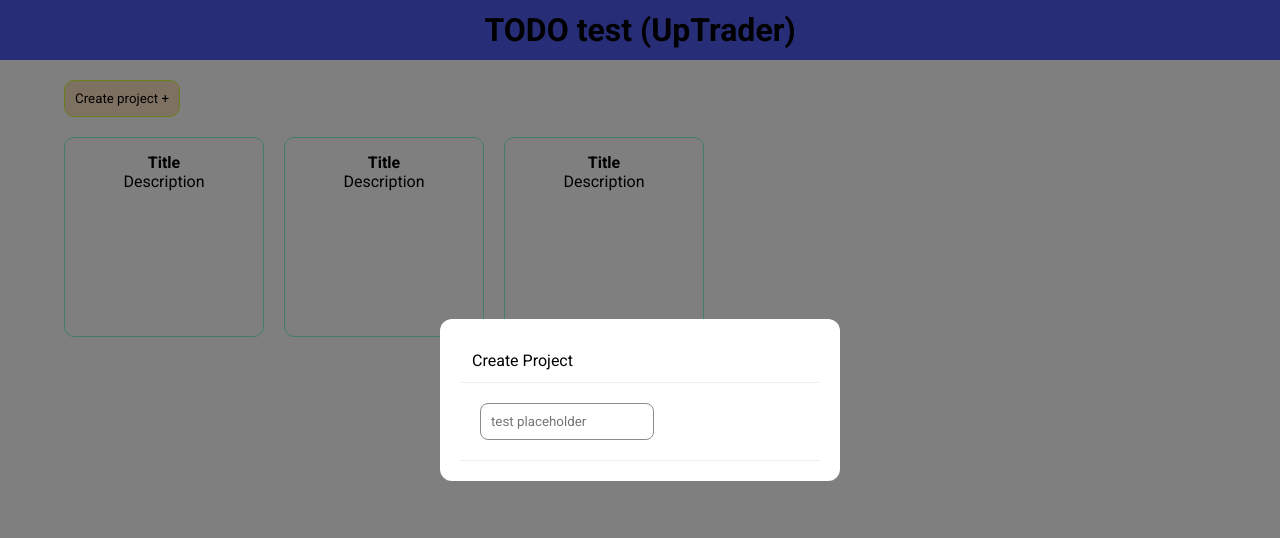
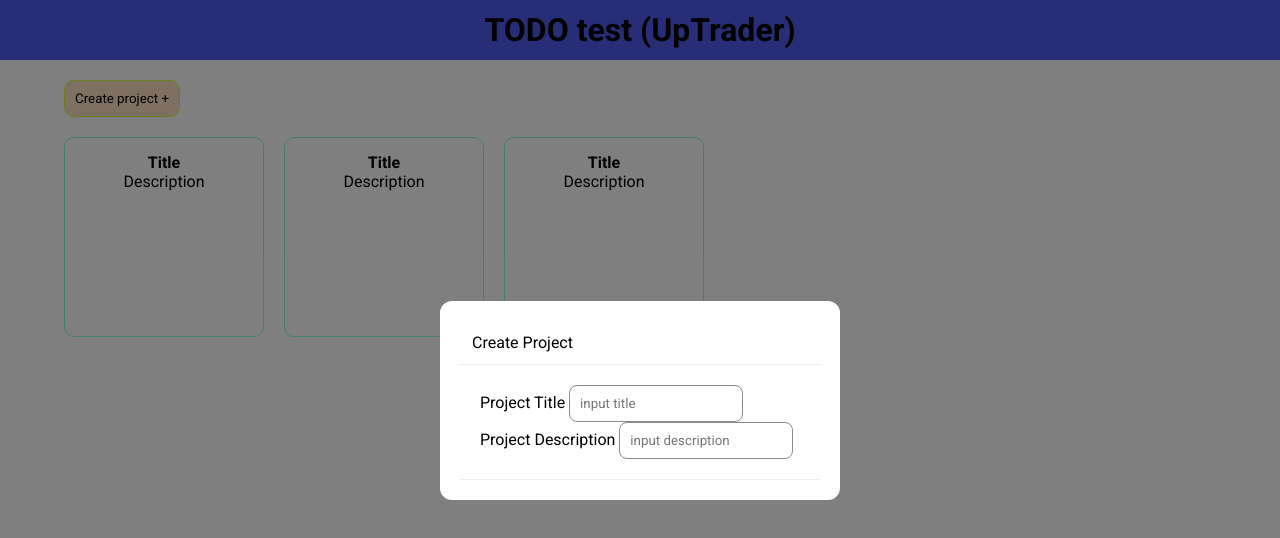
Before and after one commit to zhuraveln/kanban-board, a React (Create React App) app: page / in a window 1280 px wide. Both pictures are taken after a click on the button "Create project +". Shown: the top 538 px of the page. Built offline with nearby package versions, Linux system fonts and the light colour scheme.

Commit message:
Fixed ts types for input, button and form

```diff
--- a/src/components/FormCreateProject/FormCreateProject.tsx
+++ b/src/components/FormCreateProject/FormCreateProject.tsx
@@ -8,10 +8,22 @@
 export const FormCreateProject = () => {
   return (
     <Form>
+      {/* Input for title project */}
       <Input
-        onChange={event => console.log(event)}
-        name={'test name'}
-        placeholder={'test placeholder'}
+        // onChange={event => console.log(event)}
+        required
+        type='text'
+        name='projectTitle'
+        label={'Project Title '}
+        placeholder={'input title'}
+      />
+
+      {/* Input for description project */}
+      <Input
+        type='text'
+        name='projectDescription'
+        label={'Project Description '}
+        placeholder={'input description'}
       />
     </Form>
   )
--- a/src/components/Modal/Modal.tsx
+++ b/src/components/Modal/Modal.tsx
@@ -13,11 +13,10 @@
   return (
     <div
       className={active ? `${classes.root} ${classes.active}` : classes.root}
-      // className={`${classes.root} ${classes.active}`}
       onClick={() => setActive(false)}
     >
       <div className={classes.window} onClick={e => e.stopPropagation()}>
-        {/* Title modal window */}
+        {/* Title for modal window */}
         <div className={classes.title}>{title}</div>
 
         {/* Content into modal window */}
--- a/src/components/ProjectList/ProjectList.tsx
+++ b/src/components/ProjectList/ProjectList.tsx
@@ -25,7 +25,7 @@
         <ProjectCard />
       </div>
 
-      {/* Modal window */}
+      {/* Modal window for create new Project*/}
       <Modal
         title={'Create Project'}
         active={modalActive}
--- a/src/components/UI/Button/Button.module.scss
+++ b/src/components/UI/Button/Button.module.scss
@@ -3,4 +3,5 @@
   border: 1px solid rgb(212, 255, 58);
   border-radius: 10px;
   background-color: bisque;
+  cursor: pointer;
 }
--- a/src/components/UI/Button/Button.tsx
+++ b/src/components/UI/Button/Button.tsx
@@ -4,22 +4,10 @@
 
 import classes from './Button.module.scss'
 
-export const Button: React.FC<IButtonProps> = ({
-  styles,
-  children,
-  onClick
-}) => {
+export const Button: React.FC<IButtonProps> = ({ children, ...props }) => {
   return (
-    <button className={classes.root} style={{ ...styles }} onClick={onClick}>
+    <button className={classes.root} {...props}>
       {children}
     </button>
   )
 }
-
-// export const Button: React.FC<IButtonProps> = ({ children, props }) => {
-//   return (
-//     <button className={classes.root} {...props}>
-//       {children}
-//     </button>
-//   )
-// }
--- /dev/null
+++ b/src/components/UI/Form/Form.module.scss
@@ -0,0 +1,4 @@
+.root {
+  display: flex;
+  flex-direction: column;
+}
--- a/src/components/UI/Form/Form.tsx
+++ b/src/components/UI/Form/Form.tsx
@@ -1,9 +1,11 @@
 import React from 'react'
 import { IFormProps } from './types'
 
+import classes from './Form.module.scss'
+
 export const Form: React.FC<IFormProps> = ({ children, ...props }) => {
   return (
-    <form noValidate {...props}>
+    <form className={classes.root} {...props}>
       {children}
     </form>
   )
--- a/src/components/UI/Input/Input.tsx
+++ b/src/components/UI/Input/Input.tsx
@@ -3,25 +3,45 @@
 import classes from './Input.module.scss'
 import { IInputProps } from './types'
 
-export const Input: React.FC<IInputProps> = ({
-  onChange,
-  name,
-  placeholder,
-  value = ''
-}) => {
-  const [inputValue, setInputValue] = React.useState(value)
+// export const Input: React.FC<IInputProps> = ({
+//   onChange,
+//   name,
+//   placeholder,
+//   value = ''
+// }) => {
+//   const [inputValue, setInputValue] = React.useState(value)
+
+//   const onChangeHandler = (event: React.ChangeEvent<HTMLInputElement>) => {
+//     setInputValue(event.target.value)
+//     onChange(event.target.value)
+//   }
+//   return (
+//     <input
+//       className={classes.root}
+//       onChange={event => onChangeHandler(event)}
+//       name={name}
+//       placeholder={placeholder}
+//       value={inputValue}
+//     />
+//   )
+// }
+
+export const Input: React.FC<IInputProps> = ({ label, ...props }) => {
+  const [inputValue, setInputValue] = React.useState(props.value)
 
   const onChangeHandler = (event: React.ChangeEvent<HTMLInputElement>) => {
     setInputValue(event.target.value)
-    onChange(event.target.value)
+    // onChange(event.target.value)
   }
   return (
-    <input
-      className={classes.root}
-      onChange={event => onChangeHandler(event)}
-      name={name}
-      placeholder={placeholder}
-      value={inputValue}
-    />
+    <label>
+      {label}
+      <input
+        className={classes.root}
+        value={inputValue}
+        onChange={event => onChangeHandler(event)}
+        {...props}
+      />
+    </label>
   )
 }
```
Also changed, not shown: src/components/UI/Button/types.ts (+6 -18 lines), src/components/UI/Form/types.ts (+5 -3 lines), src/components/UI/Input/types.ts (+7 -14 lines).
